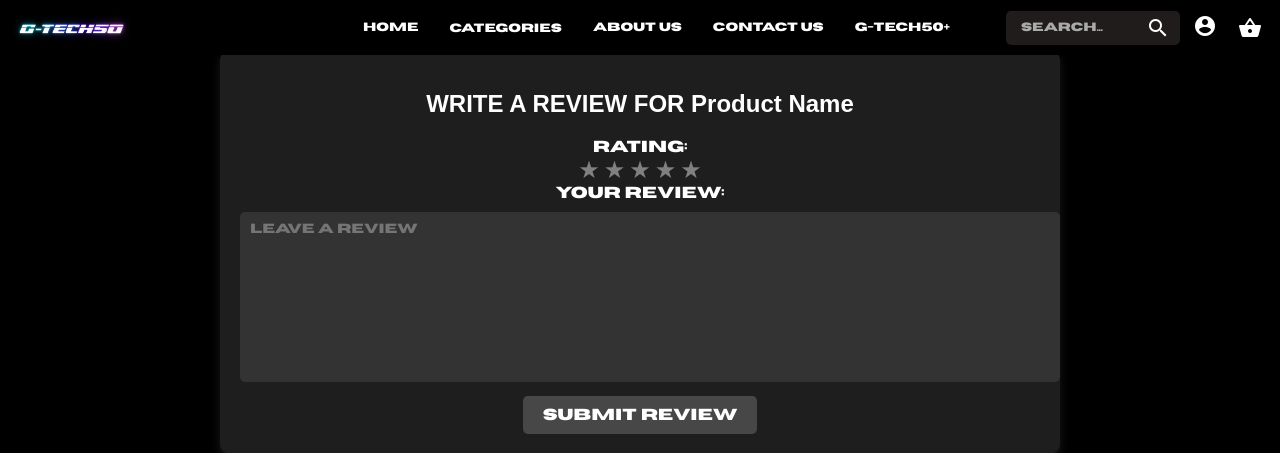
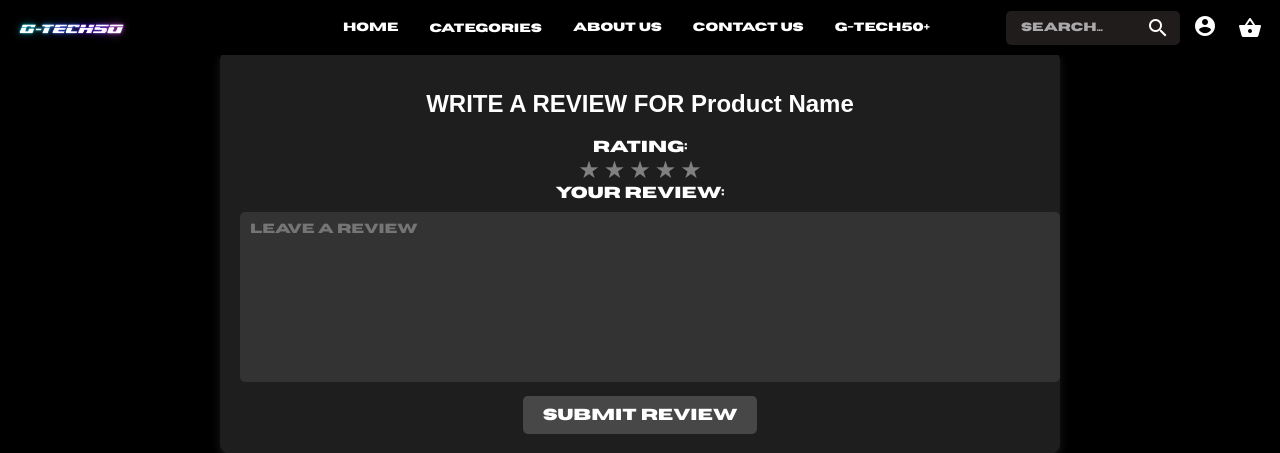
Before and after one commit to eamonmooney/G-TECH50, a PHP site: page /Reviews.html in a window 1280 px wide. Shown: the top 453 px of the page. Run offline with PHP 8.4, Linux system fonts and the light colour scheme.

Commit message:
Update navbar.css

```diff
--- a/css/navbar.css
+++ b/css/navbar.css
@@ -43,7 +43,7 @@ INCORPORATED ON EVERY PAGE BY SAFA - 230078145*/
 	flex: 1;
 	gap: 15px;
 	justify-content: center;
-	margin-left: 200px;
+	margin-left: 180px;
 	white-space: nowrap;
 
   }
```
